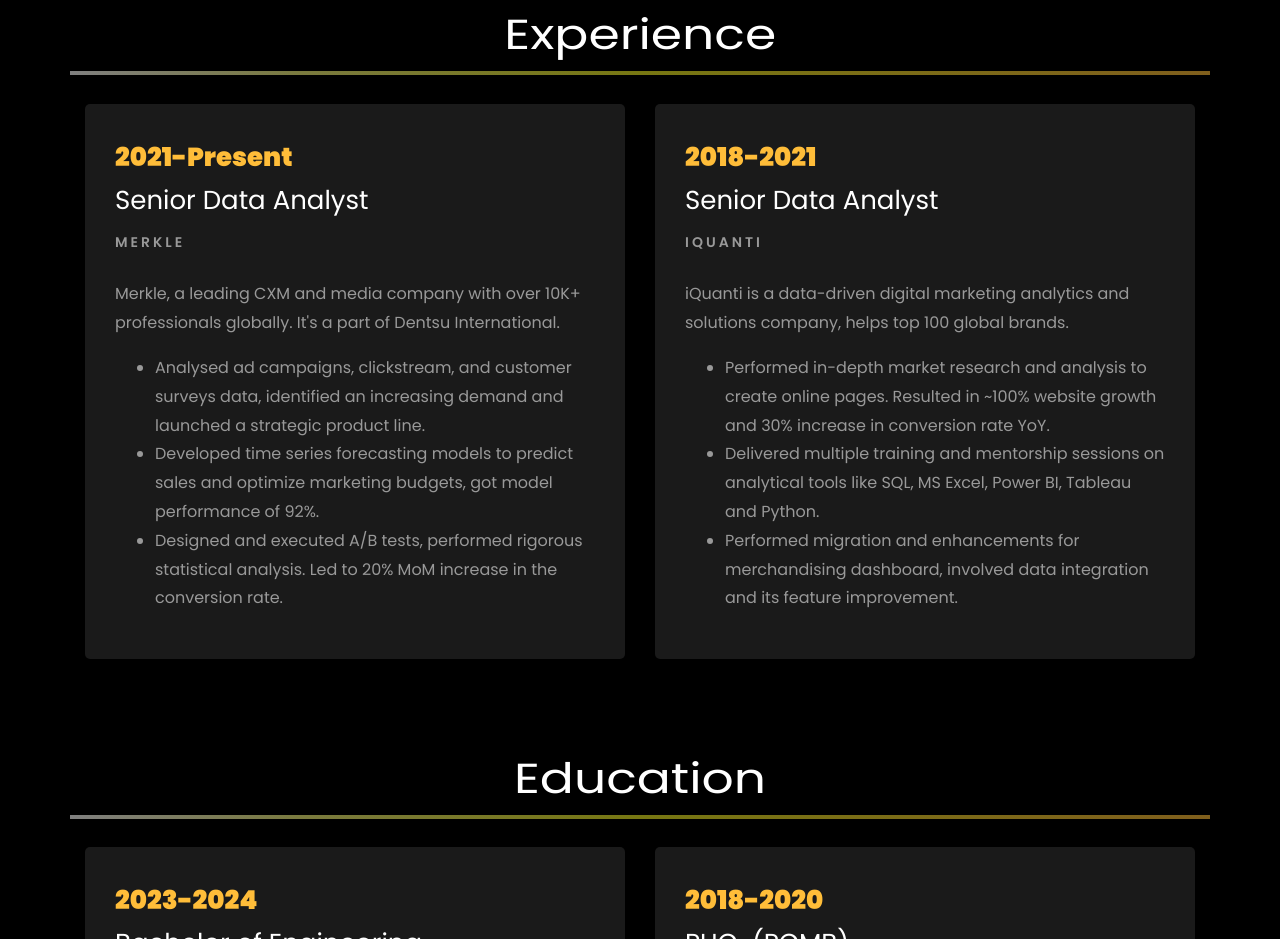
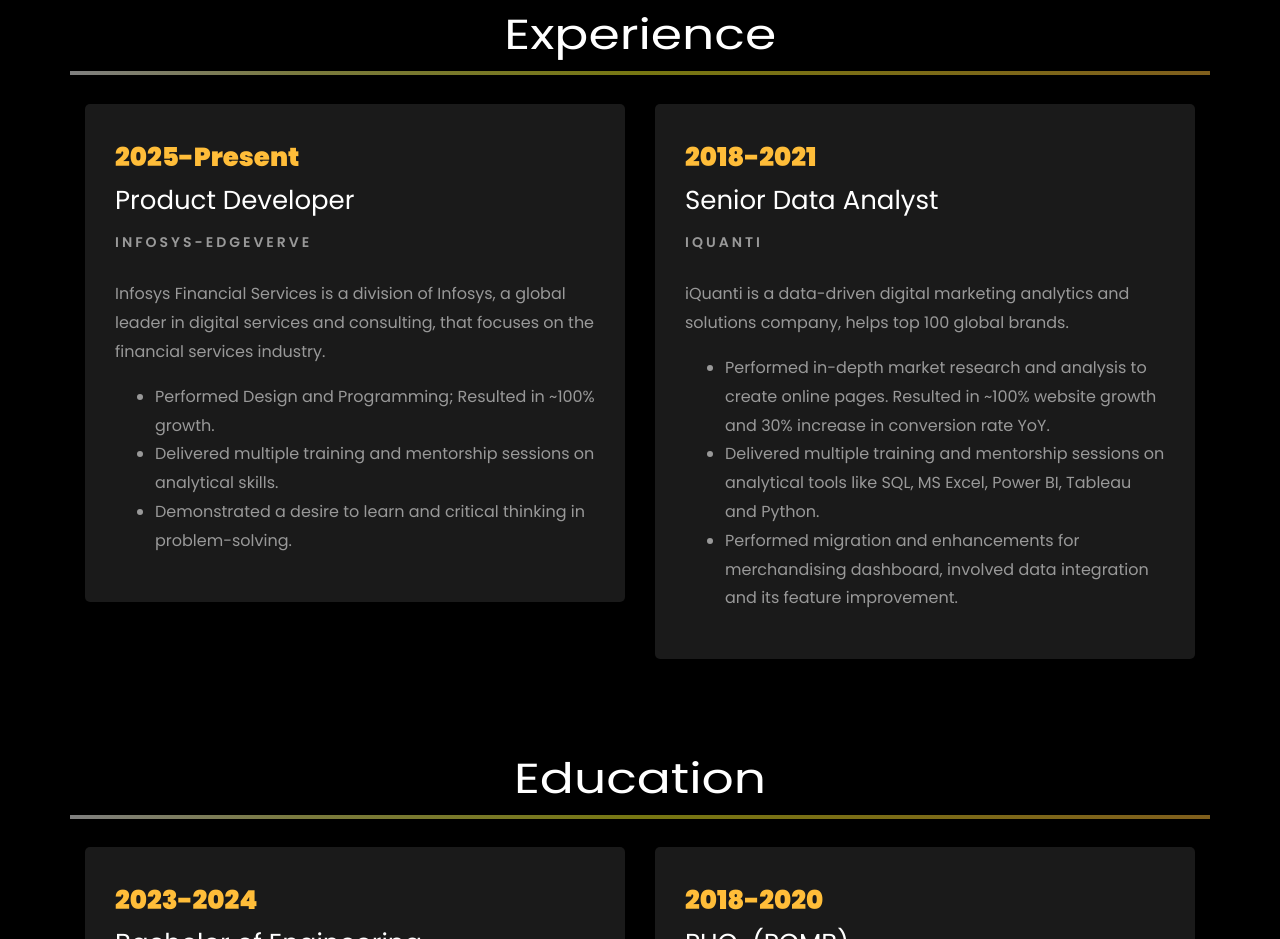
Before and after one commit to Ali-Akbar-K/PORTFOLIO, a plain HTML site: page index.html in a window 1280 px wide. Shown: the part 2117-3056 px from the top of the page. Drawn offline with Linux system fonts and the light colour scheme; files whose address does not match are found by name.

Commit message:
Update index.html

```diff
--- a/index.html
+++ b/index.html
@@ -321,14 +321,14 @@
 		<div class="row">
 				<div class="col-md-6">
 					<div class="resume-wrap ftco-animate">
-						<span class="date">2021-Present</span>
-						<h2>Senior Data Analyst</h2>
-						<span class="position">Merkle</span>
-						<p class="mt-4">Merkle, a leading CXM and media company with over 10K+ professionals globally. It's a part of Dentsu International.
+						<span class="date">2025-Present</span>
+						<h2>Product Developer</h2>
+						<span class="position">Infosys-EdgeVerve</span>
+						<p class="mt-4">Infosys Financial Services is a division of Infosys, a global leader in digital services and consulting, that focuses on the financial services industry.
 							<ul>
-								<li>Analysed ad campaigns, clickstream, and customer surveys data, identified an increasing demand and launched a strategic product line.</li>
-								<li>Developed time series forecasting models to predict sales and optimize marketing budgets, got model performance of 92%.</li>
-								<li>Designed and executed A/B tests, performed rigorous statistical analysis. Led to 20% MoM increase in the conversion rate.</li>
+								<li>Performed Design and Programming; Resulted in ~100% growth.</li>
+            <li>Delivered multiple training and mentorship sessions on analytical skills.</li>
+            <li>Demonstrated a desire to learn and critical thinking in problem-solving.</li>
 							</ul>
 						</p>
 					</div>
```
